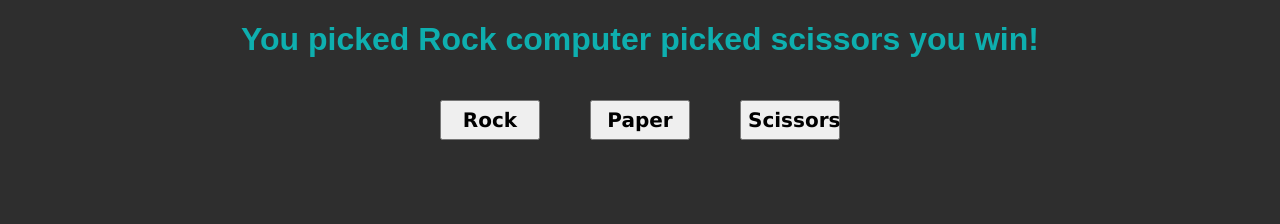
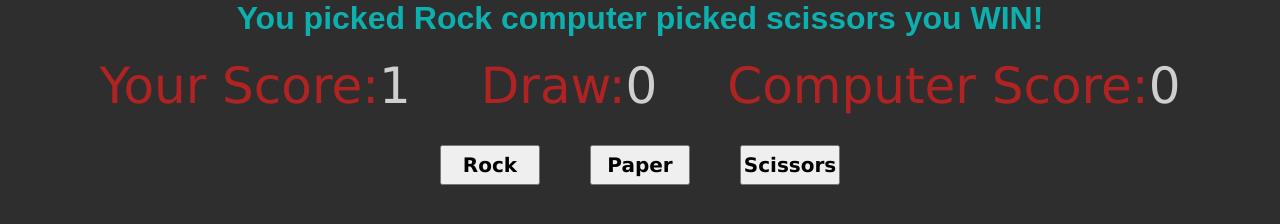
Before and after one commit to AlexNelson52/RockPaperScissors, a plain HTML site: page index.html in a window 1280 px wide. Both pictures are taken after a click on the button "Rock". Drawn offline with Linux system fonts and the light colour scheme.

Commit message:
added a counter

```diff
--- a/index.html
+++ b/index.html
@@ -11,10 +11,16 @@
 
 <body>
   <h1 id="header"> Rock Paper Scissors!</h1>
+  <div class="scores">
+    <p id="playerScoreContainer">Your Score:<span id="playerScore">0</span></p>
+    <p id="drawContainer">Draw:<span id="drawScore">0</span></p>
+    <p id="computerScoreContainer">Computer Score:<span id="computerScore">0</span></p>
+
+  </div>
   <div class="buttons">
-    <button onclick="rockInput()" class="rockButton">Rock</button>
-    <button onclick="paperInput()" class="paperButton">Paper</button>
-    <button onclick="scissorsInput()" class="scissorsButton">Scissors</button>
+    <button onclick="playerInput('rock')" class="rockButton">Rock</button>
+    <button onclick="playerInput('paper')" class="paperButton">Paper</button>
+    <button onclick="playerInput('scissors')" class="scissorsButton">Scissors</button>
   </div>
 
 
--- a/main.js
+++ b/main.js
@@ -1,50 +1,60 @@
 'use strict';
 
 const rockPaperScissor = ['rock', 'paper', 'scissors'];
-
 
 function computerChoice() {
   return rockPaperScissor[Math.floor(Math.random() * rockPaperScissor.length)];
 }
 
+const h1Text = document.getElementById("header")
+const playerScore = document.getElementById("playerScore")
+const computerScore = document.getElementById("computerScore")
+const drawScore = document.getElementById("drawScore")
 
-
-const h1Text = document.getElementById("header")
-
-
-function rockInput() {
+function playerInput(playerChoice) {
   const computer = computerChoice();
-  if (rockPaperScissor[0] === computer) {
+  if (playerChoice === computer) {
+    draws();
     return (h1Text.innerText = `It's a tie you both picked ${computer}`)
-  } else if (rockPaperScissor[0] === 'rock' && computer === 'scissors') {
-    return (h1Text.innerText = `You picked Rock computer picked ${computer} you win!`)
-  } else if (rockPaperScissor[0] === 'rock' && computer === 'paper') {
-    return ((h1Text.innerText = `You picked Rock computer picked ${computer} you Lose!`))
+  }
+  if (playerChoice === 'scissors' && computer === 'paper') {
+    score();
+    return (h1Text.innerText = `You picked Scissors computer picked ${computer} you WIN!`)
+  }
+  if (playerChoice === 'scissors' && computer === 'rock') {
+    score2();
+    return (h1Text.innerText = `You picked Scissors computer picked ${computer} you Lose!`)
+  }
+  if (playerChoice === 'rock' && computer === 'paper') {
+    score2();
+    return (h1Text.innerText = `You picked Rock computer picked ${computer} you Lose!`)
+  }
+  if (playerChoice === 'rock' && computer === 'scissors') {
+    score();
+    return (h1Text.innerText = `You picked Rock computer picked ${computer} you WIN!`)
+  }
+  if (playerChoice === 'paper' && computer === 'rock') {
+    score();
+    return (h1Text.innerText = `You picked Rock computer picked ${computer} you WIN!`)
+  }
+  if (playerChoice === 'paper' && computer === 'scissors') {
+    score2();
+    return (h1Text.innerText = `You picked Paper computer picked ${computer} you Lose`)
   }
 }
 
-
-function paperInput() {
-  const computer = computerChoice();
-  if (rockPaperScissor[1] === computer) {
-    return (h1Text.innerText = `It's a tie you both picked ${computer}`)
-  } else if (rockPaperScissor[1] === 'paper' && computer === 'rock') {
-    return (h1Text.innerText = `You picked Paper computer picked ${computer} you win!`)
-  } else if (rockPaperScissor[1] === 'paper' && computer === 'scissors') {
-    return (h1Text.innerText = `You picked Paper computer picked ${computer} you Lose!`)
-  }
+function score() {
+  let playerScoreNumber = Number(playerScore.innerText)
+  playerScore.innerText = playerScoreNumber + 1
 }
 
-function scissorsInput() {
-  const computer = computerChoice();
-  if (rockPaperScissor[2] === computer) {
-    return (h1Text.innerText = `It's a tie you both picked ${computer}`)
-  } else if (rockPaperScissor[2] === 'scissors' && computer === 'paper') {
-    return (h1Text.innerText = `You picked Scissors computer picked ${computer} you win!`)
-  } else if (rockPaperScissor[2] === 'scissors' && computer === 'rock') {
-    return (h1Text.innerText = `You picked Scissors computer picked ${computer} you Lose!`)
-  }
+function score2() {
+  let computerScores = Number(computerScore.innerText)
+  computerScore.innerText = computerScores + 1
+
 }
 
-
-console.log(computerChoice())
+function draws() {
+  let drawScores = Number(drawScore.innerText)
+  drawScore.innerText = drawScores + 1
+}
--- a/style.css
+++ b/style.css
@@ -1,3 +1,9 @@
+* {
+  margin: 0px;
+  padding: 0px;
+}
+
+
 .buttons {
   display: flex;
   justify-content: center;
@@ -11,23 +17,7 @@ h1 {
   color: rgb(14, 175, 175)
 }
 
-.rockButton {
-  width: 100px;
-  height: 40px;
-  font-size: 20px;
-  font-weight: bold;
-  font-family: Verdana, Geneva, Tahoma, sans-serif;
-}
-
-.paperButton {
-  width: 100px;
-  height: 40px;
-  font-size: 20px;
-  font-weight: bold;
-  font-family: Verdana, Geneva, Tahoma, sans-serif;
-}
-
-.scissorsButton {
+button {
   width: 100px;
   height: 40px;
   font-size: 20px;
@@ -38,3 +28,18 @@ h1 {
 body {
   background-color: #2e2e2e;
 }
+
+
+.scores {
+  display: flex;
+  justify-content: center;
+  gap: 70px;
+  font-size: 50px;
+  font-family: Verdana, Geneva, Tahoma, sans-serif;
+  color: rgb(177, 35, 35);
+  padding-bottom: 30px;
+}
+
+span {
+  color: rgba(255, 255, 255, 0.774)
+}
```
